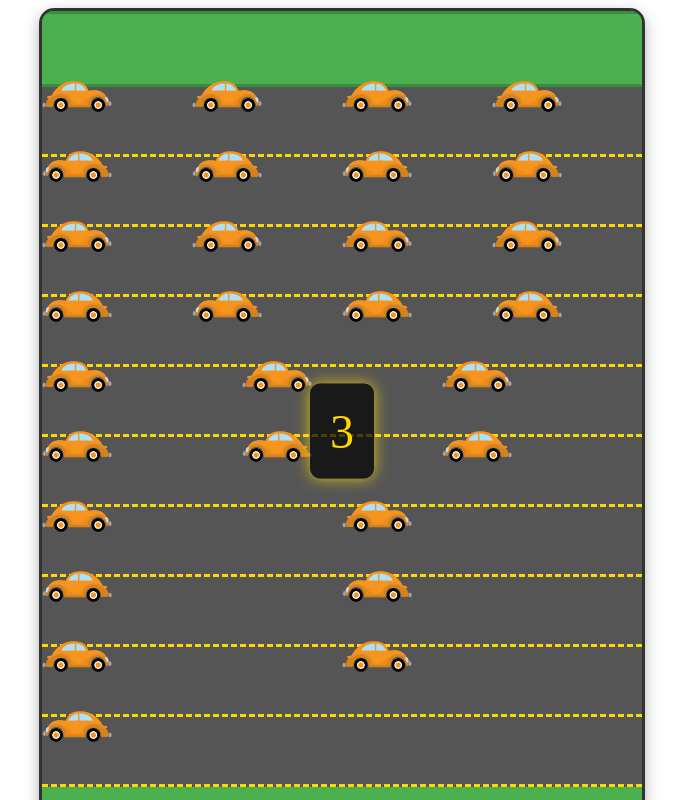
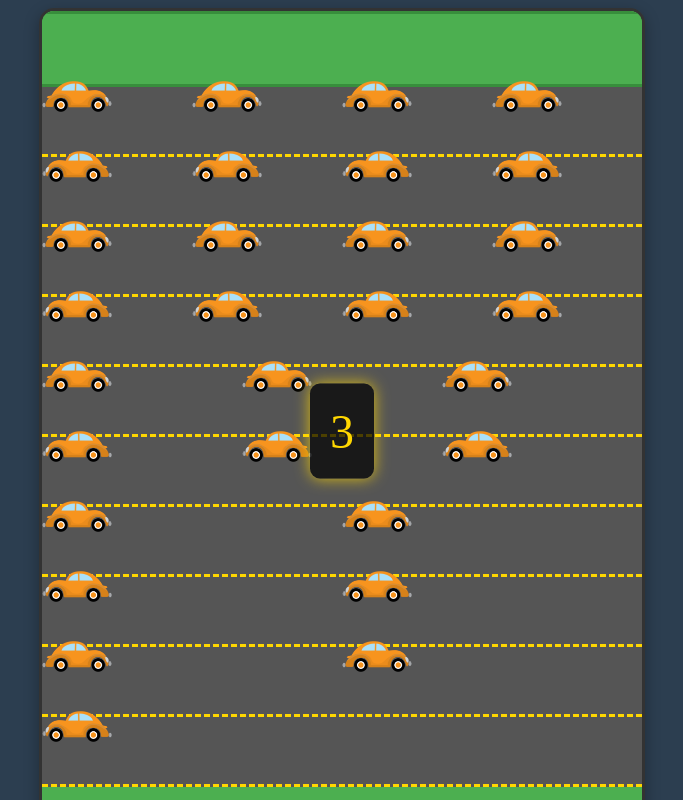
Before and after one commit to formanalkean/my-portfolio, a plain HTML site: page game.html in a window 1280 px wide. Shown: the whole page, without its empty margins (298-981 px from the left). Drawn offline with Linux system fonts and the light colour scheme.

Commit message:
Re-applied blue background to game.html

```diff
--- a/game.html
+++ b/game.html
@@ -11,6 +11,7 @@
             padding: 0;
             height: 100%;
             overflow: hidden; /* Disable scrolling on the body */
+            background-color: #2c3e50; /* Re-apply the blue background */
         }
 
         /* Ensure the game section and iframe take full screen */
@@ -19,6 +20,7 @@
             display: flex;
             justify-content: center;
             align-items: center;
+            background-color: #2c3e50; /* Re-apply the blue background to the game section */
             overflow: hidden; /* Ensure no scrolling within the game section */
         }
 
```
